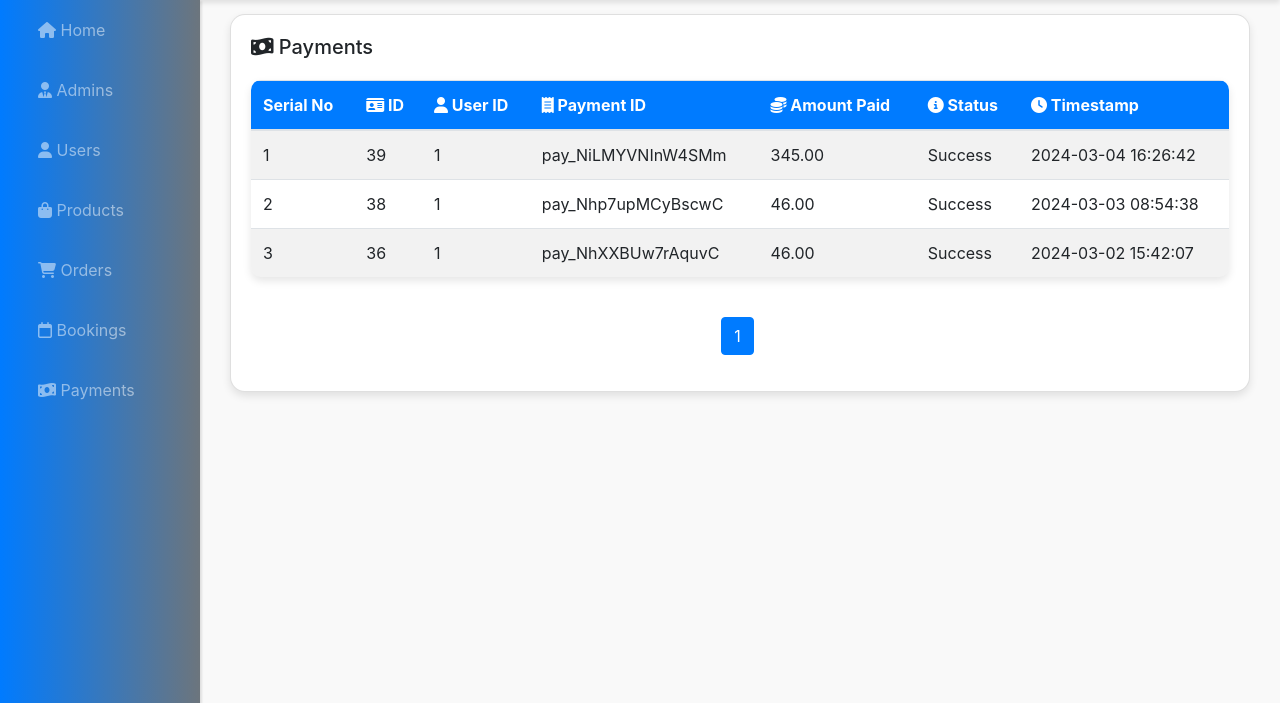
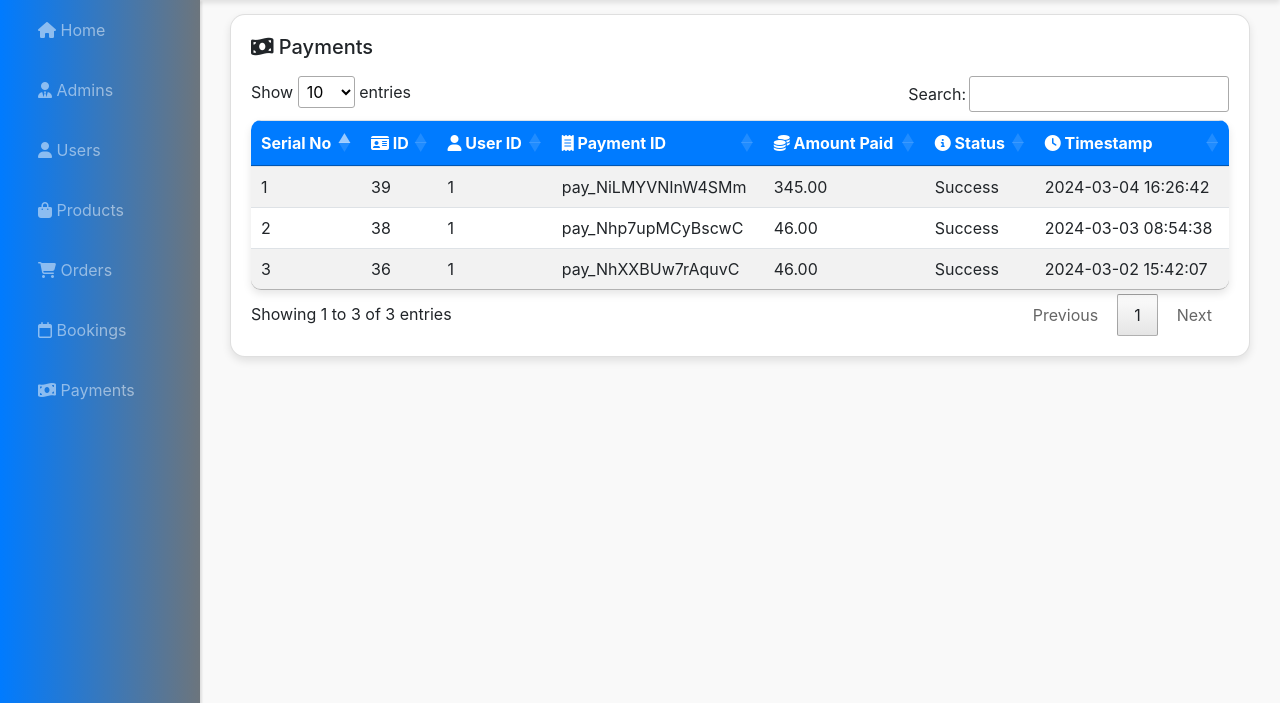
Before and after one commit to Arunabh97/Coffee-Blend, a PHP site: page /coffee-blend/admin-panel/payments-admin/show-payments.php in a window 1280 px wide. Shown: the part 76-779 px from the top of the page. Run offline with PHP 8.4, Linux system fonts and the light colour scheme; a user stored in the database is signed in; data comes from the database, SQL or seed files in the repository; some libraries are stand-ins or nearby versions.

Commit message:
changed the layout

```diff
--- a/admin-panel/payments-admin/show-payments.php
+++ b/admin-panel/payments-admin/show-payments.php
@@ -1,29 +1,24 @@
+<?php require "../layouts/header.php"; ?>
+<?php require "../../config/config.php"; ?>
+
 <?php
-require "../layouts/header.php";
-require "../../config/config.php";
 
 if (!isset($_SESSION['admin_name'])) {
     header("location: " . ADMINURL . "/admins/login-admins.php");
     exit();
 }
 
-$paymentsPerPage = 10;
-$page = isset($_GET['page']) ? intval($_GET['page']) : 1;
-$offset = ($page - 1) * $paymentsPerPage;
-
-$paymentsQuery = $conn->prepare("SELECT id, user_id, payment_id, amount_paid, status, timestamp FROM payments ORDER BY timestamp DESC LIMIT :offset, :per_page");
-$paymentsQuery->bindParam(':offset', $offset, PDO::PARAM_INT);
-$paymentsQuery->bindParam(':per_page', $paymentsPerPage, PDO::PARAM_INT);
+$paymentsQuery = $conn->prepare("SELECT id, user_id, payment_id, amount_paid, status, timestamp FROM payments ORDER BY timestamp DESC");
 $paymentsQuery->execute();
 $payments = $paymentsQuery->fetchAll(PDO::FETCH_ASSOC);
-
-// Total number of payments
-$totalPayments = $conn->query("SELECT COUNT(*) FROM payments")->fetchColumn();
-$totalPages = ceil($totalPayments / $paymentsPerPage);
 
 ?>
 
 <link rel="stylesheet" href="https://cdnjs.cloudflare.com/ajax/libs/font-awesome/6.5.1/css/all.min.css" integrity="sha512-DTOQO9RWCH3ppGqcWaEA1BIZOC6xxalwEsw9c2QQeAIftl+Vegovlnee1c9QX4TctnWMn13TZye+giMm8e2LwA==" crossorigin="anonymous" referrerpolicy="no-referrer" />
+
+<script src="https://code.jquery.com/jquery-3.6.0.min.js"></script>
+<link rel="stylesheet" type="text/css" href="https://cdn.datatables.net/1.11.5/css/jquery.dataTables.css">
+<script type="text/javascript" charset="utf8" src="https://cdn.datatables.net/1.11.5/js/jquery.dataTables.js"></script>
 
 <style>
     .card {
@@ -51,38 +46,19 @@ $totalPages = ceil($totalPayments / $paymentsPerPage);
         margin-right: 5px;
     }
 
-    .pagination {
-        margin-top: 20px;
-        display: flex;
-        justify-content: center;
-        align-items: center;
-    }
-
-    .pagination a {
-        color: #007bff;
-        padding: 8px 12px;
-        text-decoration: none;
-        background-color: #f5f5f5;
-        border: 1px solid #ccc;
-        border-radius: 5px;
-        margin: 0 5px;
-        transition: background-color 0.3s, color 0.3s;
-    }
-
-    .pagination a.active,
-    .pagination a:hover {
-        background-color: #007bff;
-        color: #fff;
-        border-color: #007bff;
-    }
 </style>
 
 <div class="row">
     <div class="col">
         <div class="card">
             <div class="card-body">
-                <h5 class="card-title mb-4 d-inline"><i class="fas fa-money-bill-wave"></i> Payments</h5>
-                <table class="table table-striped table-hover">
+                <div class="row mb-3">
+                    <div class="col-md-8">
+                        <h5 class="card-title mb-4 d-inline"><i class="fas fa-money-bill-wave"></i> Payments</h5>
+                    </div>
+                </div>
+
+                <table id="paymentTable" class="table table-striped table-hover">
                     <thead>
                         <tr>
                             <th>Serial No</th>
@@ -95,10 +71,11 @@ $totalPages = ceil($totalPayments / $paymentsPerPage);
                         </tr>
                     </thead>
                     <tbody>
-                    <?php $serialNo = $offset + 1; ?>
-                    <?php foreach ($payments as $payment) : ?>
+                        <?php
+                        $serial = 1;
+                        foreach($payments as $payment) : ?>
                         <tr>
-                            <td><?php echo $serialNo++; ?></td>
+                            <td><?php echo $serial++; ?></td>
                             <td><?php echo $payment['id']; ?></td>
                             <td><?php echo $payment['user_id']; ?></td>
                             <td><?php echo $payment['payment_id']; ?></td>
@@ -106,40 +83,18 @@ $totalPages = ceil($totalPayments / $paymentsPerPage);
                             <td><?php echo $payment['status']; ?></td>
                             <td><?php echo $payment['timestamp']; ?></td>
                         </tr>
-                    <?php endforeach; ?>
+                        <?php endforeach; ?>
                     </tbody>
                 </table>
-
-                <div class="pagination">
-                    <nav aria-label="Page navigation">
-                        <ul class="pagination">
-                            <?php if ($page > 1) : ?>
-                                <li class="page-item">
-                                    <a class="page-link" href="?page=<?php echo $page - 1; ?>" aria-label="Previous">
-                                        <span aria-hidden="true">&laquo;</span>
-                                        <span class="sr-only">Previous</span>
-                                    </a>
-                                </li>
-                            <?php endif; ?>
-                            <?php for ($i = 1; $i <= $totalPages; $i++) : ?>
-                                <li class="page-item <?php echo ($i == $page) ? 'active' : ''; ?>">
-                                    <a class="page-link" href="?page=<?php echo $i; ?>"><?php echo $i; ?></a>
-                                </li>
-                            <?php endfor; ?>
-                            <?php if ($page < $totalPages) : ?>
-                                <li class="page-item">
-                                    <a class="page-link" href="?page=<?php echo $page + 1; ?>" aria-label="Next">
-                                        <span aria-hidden="true">&raquo;</span>
-                                        <span class="sr-only">Next</span>
-                                    </a>
-                                </li>
-                            <?php endif; ?>
-                        </ul>
-                    </nav>
-                </div>
             </div>
         </div>
     </div>
 </div>
 
+<script>
+    $(document).ready(function() {
+        $('#paymentTable').DataTable();
+    });
+</script>
+
 <?php require "../layouts/footer.php"; ?>
```
